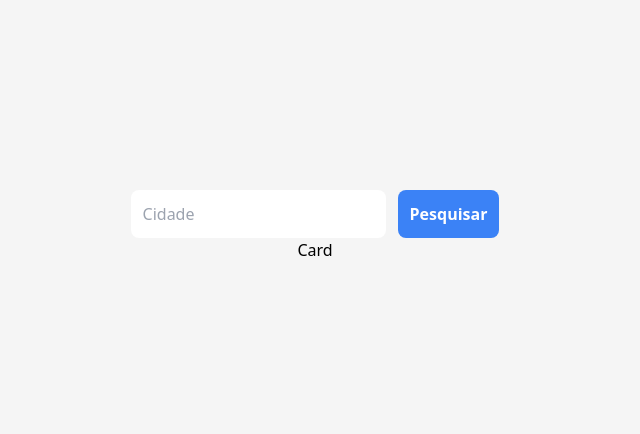
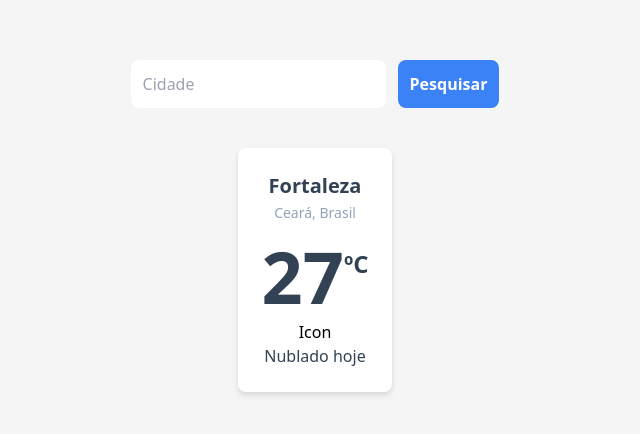
Before and after one commit to cleydsonoliveira/weather-app, a React (Create React App) app: page / in a window 1280 px wide. Shown: the part 174-608 px from the top of the page, without its empty margins (325-965 px from the left). Built offline with nearby package versions, Linux system fonts and the light colour scheme.

Commit message:
estilização do card onde irá mostrar a temperatura e outras informações

```diff
--- a/src/components/Card.jsx
+++ b/src/components/Card.jsx
@@ -1,7 +1,22 @@
-import React from 'react'
+import React from "react";
 
 export default function Card() {
   return (
-    <div>Card</div>
-  )
+    <div className="bg-white p-6 mt-10 rounded-lg drop-shadow-md">
+      <div className="text-center">
+        <span className="block text-xl font-bold text-slate-700">Fortaleza</span>
+        <span className="text-slate-400 text-sm font-medium">Ceará, Brasil</span>
+      </div>
+
+      <div className="flex mt-4 font-bold text-slate-700 mb-2">
+        <span className="text-7xl">27</span>
+        <span className="text-2xl mt-2">ºC</span>
+      </div>
+
+      <div className="text-center">
+        <span className="block">Icon</span>
+        <span className="text-slate-700 font-medium">Nublado hoje</span>
+      </div>
+    </div>
+  );
 }
```
